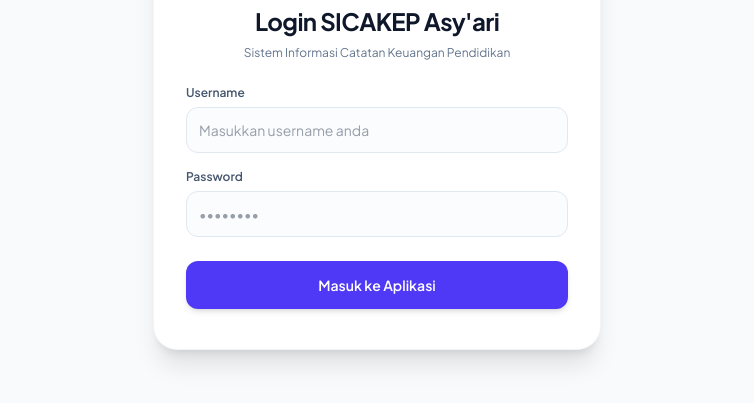
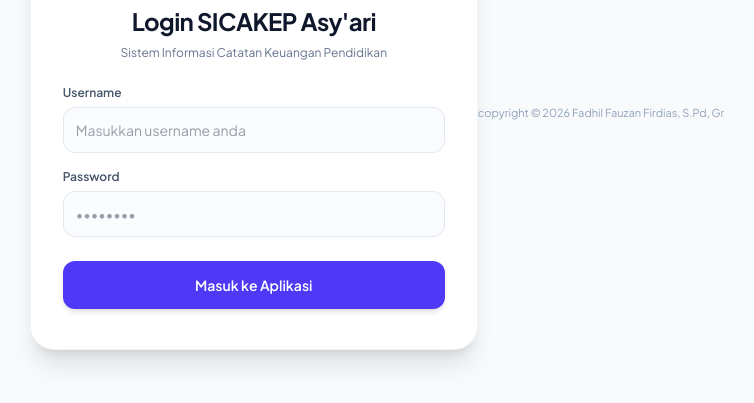
Before and after one commit to unknownuuuserrr/SICAKAP-Asy-ari, a plain HTML site: page index.html in a window 1280 px wide. Shown: the part 295-698 px from the top of the page, without its empty margins (263-1017 px from the left). Drawn offline with nearby package versions, Linux system fonts and the light colour scheme.

Commit message:
Update index.html

```diff
--- a/index.html
+++ b/index.html
@@ -115,6 +115,9 @@
                     <div id="loginErrorMsg" class="text-center text-xs font-medium text-rose-600"></div>
                 </div>
             </form>
+        </div>
+        <div class="text-center text-[11px] text-slate-400 mt-4 no-print">
+       copyright © 2026 Fadhil Fauzan Firdias, S.Pd, Gr
         </div>
     </div>
 
@@ -475,6 +478,10 @@
                     Mengerti
                 </button>
             </div>
+        </div>
+        <div class="text-center text-xs text-slate-400 pb-4 no-print space-y-1">
+                <p>Kas Minimalis Web App • SMK Al - Asy'ari Bangkalan</p>
+                <p>copyright © 2026 Fadhil Fauzan Firdias, S.Pd, Gr</p>
         </div>
     </div>
 
```
